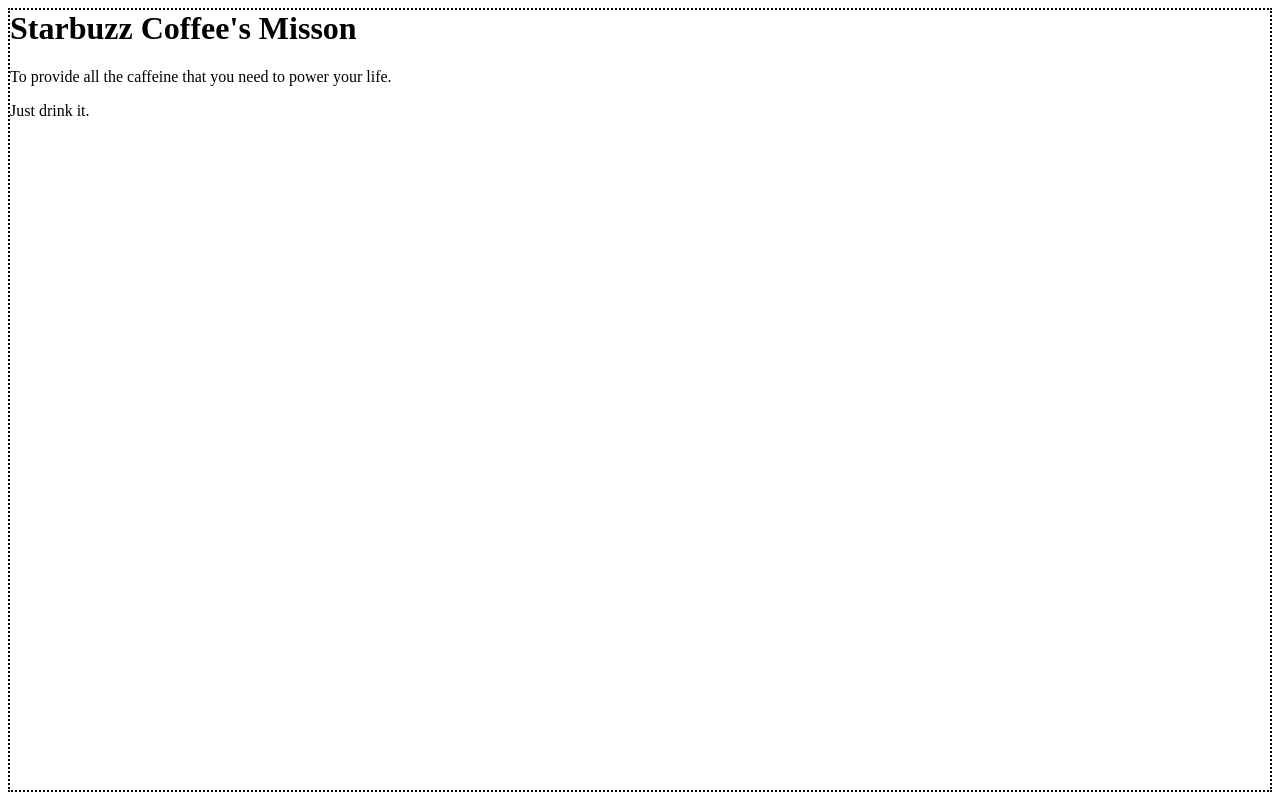
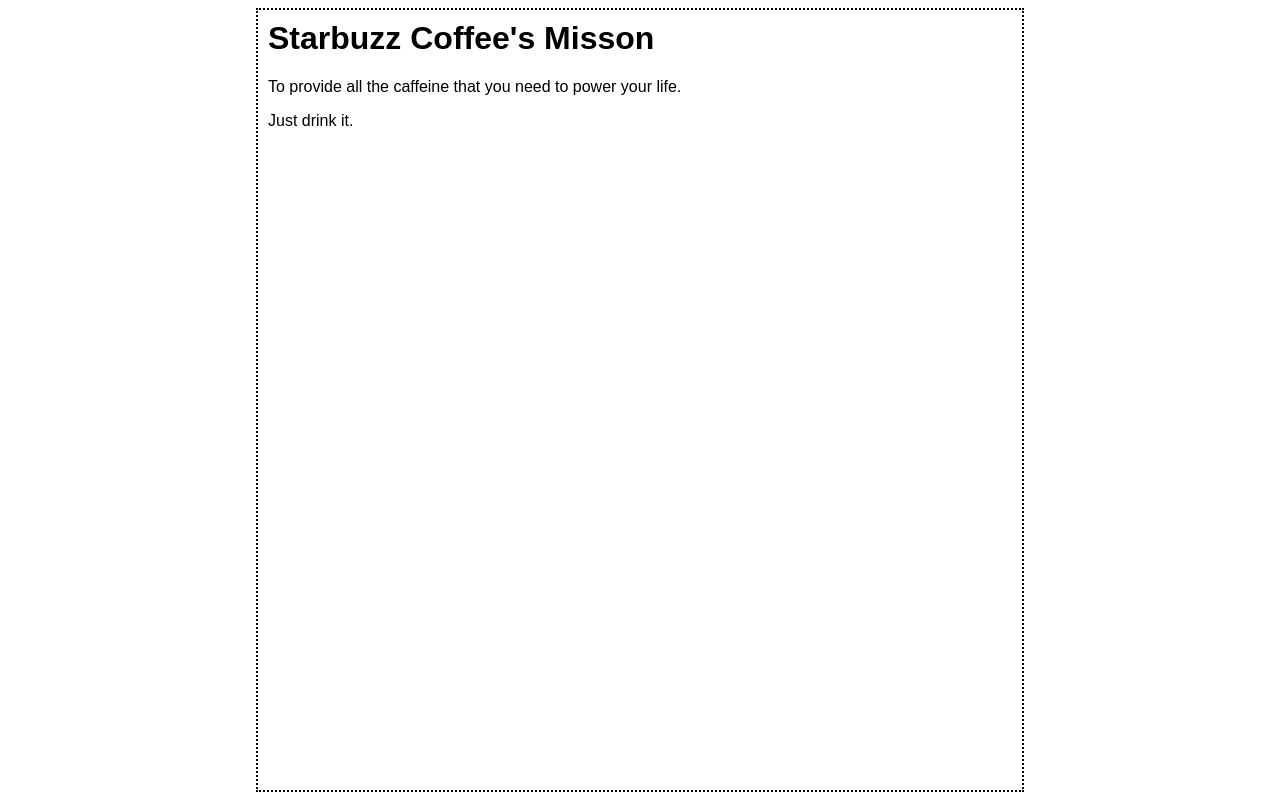
Before and after one commit to PengPeng-Qi/Front_end, a plain HTML site: page HTML&CSS/Sample/mission.html in a window 1280 px wide. Drawn offline with Linux system fonts and the light colour scheme.

Commit message:
Update mission.html

```diff
--- a/HTML&CSS/Sample/mission.html
+++ b/HTML&CSS/Sample/mission.html
@@ -3,14 +3,22 @@
 		<title>Starbuzz Coffee's Misson</title>
 		<style type="text/css">
 			body{
-				background-color: #2b48c; <!-- 设置背景色 -->
-				margin-left: 20%; <!-- 设置左右外边距分别占页面的20% -->
+				background-color: #2b48c;
+				margin-left: 20%;
 				margin-right: 20%;
-				border: 2px dotted black; <!-- 定义页面主体周围的边框是虚线，颜色为黑色 -->
-				padding: 10px 10px 10px 10px; <!-- 在页面主体周围创建一些内边距 -->
-				font-family: sans-serif; <!-- 定义文本使用的字体 -->
-			} <!-- CSS中的"body"表示”{"和"}"之间的所有CSS要应用于HTML <body>元素中的内容。-->
+				border: 2px dotted black;
+				padding: 10px 10px 10px 10px;
+				font-family: sans-serif;
+			}
 		</style>
+
+		<!-- 设置背景色 -->
+		<!-- 设置左右外边距分别占页面的20% -->
+		<!-- 定义页面主体周围的边框是虚线，颜色为黑色 -->
+		<!-- 在页面主体周围创建一些内边距 -->
+		<!-- 定义文本使用的字体 -->
+		<!-- CSS中的"body"表示”{"和"}"之间的所有CSS要应用于HTML <body>元素中的内容。-->
+
 	</head>
 	<body>
 		<h1>
```
